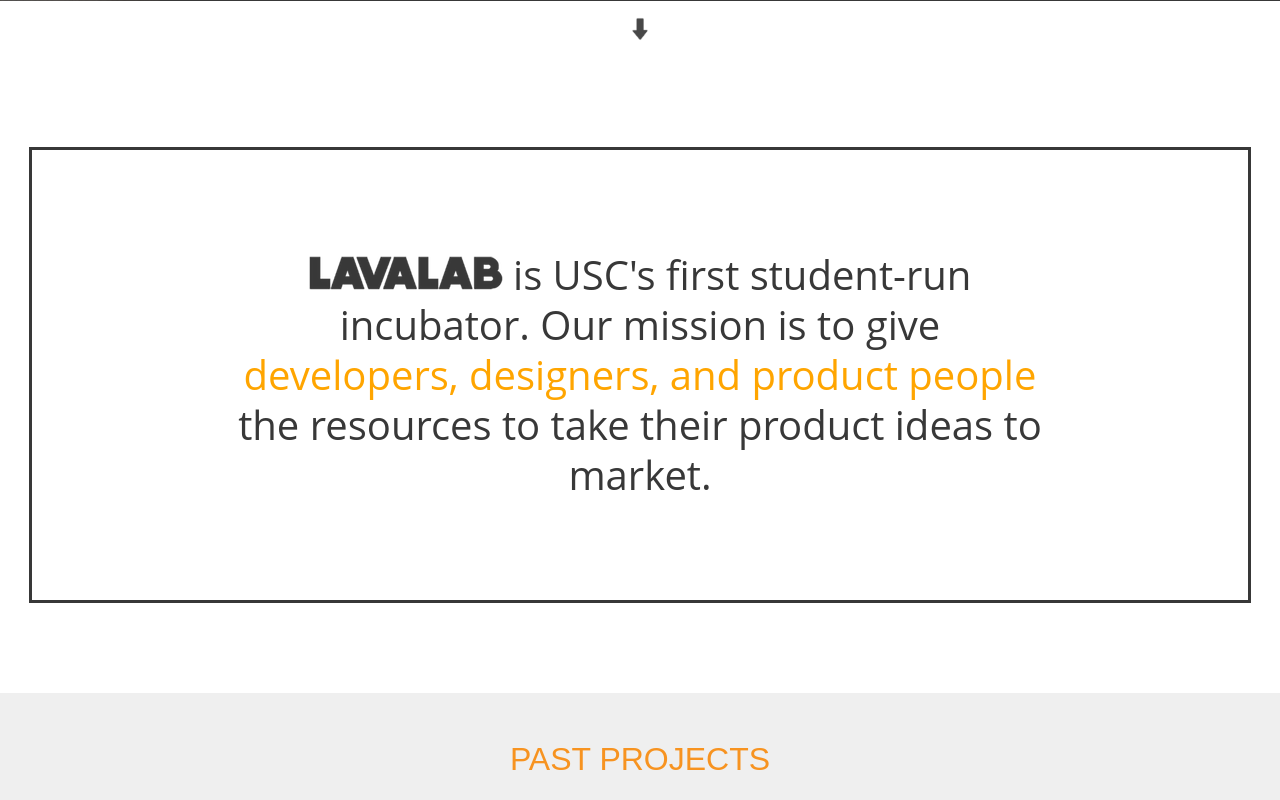
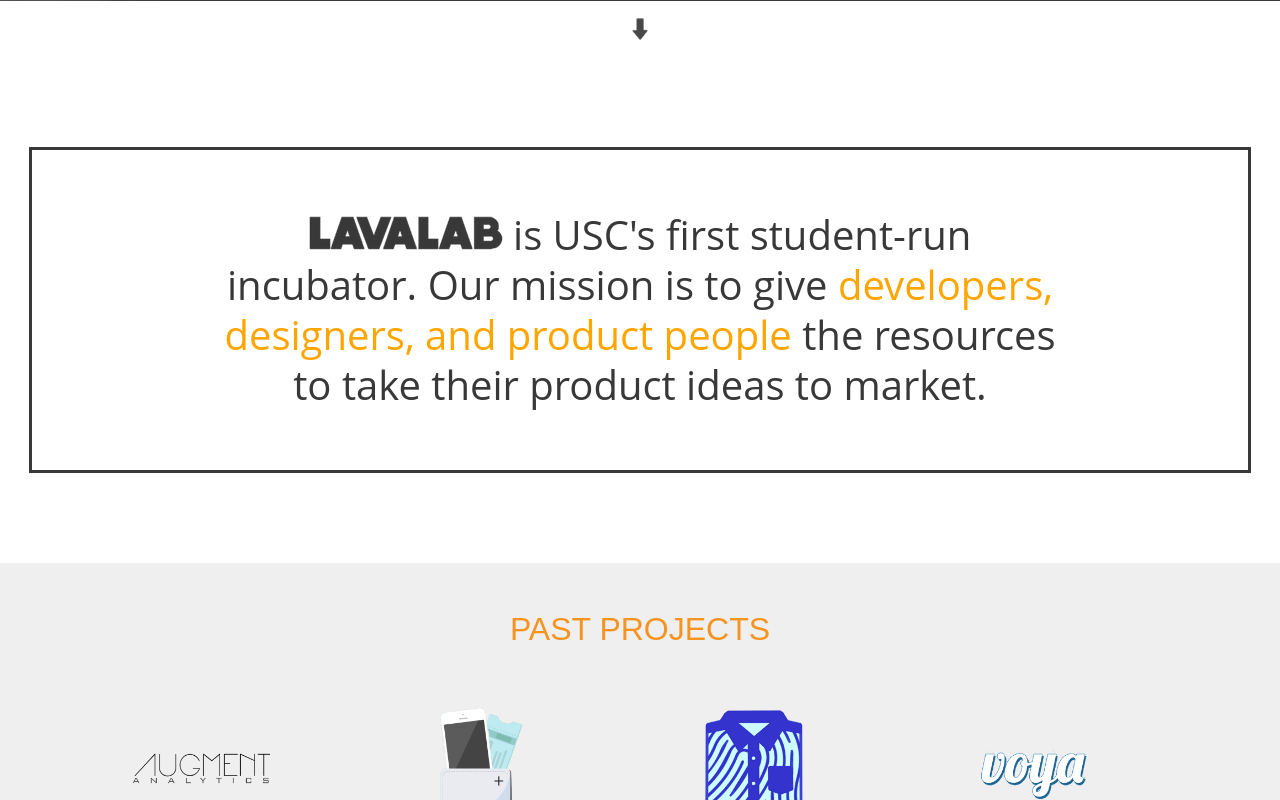
Before and after one commit to aneeshagupta/lavalabwebsite, a plain HTML site: page index.html in a window 1280 px wide. Shown: the part 743-1543 px from the top of the page. Drawn offline with nearby package versions, Linux system fonts and the light colour scheme; a web font is replaced by a local one.

Commit message:
css fixes

```diff
--- a/index.html
+++ b/index.html
@@ -104,7 +104,7 @@
 		<section id="about-blurb" class="about-blurb">
 			<div class="about-blurb-container">
 				<div class="about-blurb-content">
-					<span class="blurb-logo"><img src="./assets/images/logos/top-logo.png" alt="LavaLab" /></span> is USC's first student-run incubator.  Our mission is to give <h2 style="color:orange;"> developers, designers, and product people </h2> the resources to take their product ideas to market.
+					<span class="blurb-logo"><img src="./assets/images/logos/top-logo.png" alt="LavaLab" /></span> is USC's first student-run incubator. Our mission is to give <span style="color:orange;"> developers, designers, and product people </span> the resources to take their product ideas to market.
 
 					<!-- <a class="button button-default" href="http://tinyurl.com/ocewrh8">
 						Apply
--- a/stylesheet/main.css
+++ b/stylesheet/main.css
@@ -233,7 +233,7 @@
 .about-blurb-content {
   width: 70%;
   margin: 0 auto;
-  padding: 100px 0;
+  padding: 60px 0;
   color: #383838;
   font-family: "Open Sans", Arial, sans-serif;
   font-size: 2.5em;
```
Also changed, not shown: 2 other files.
